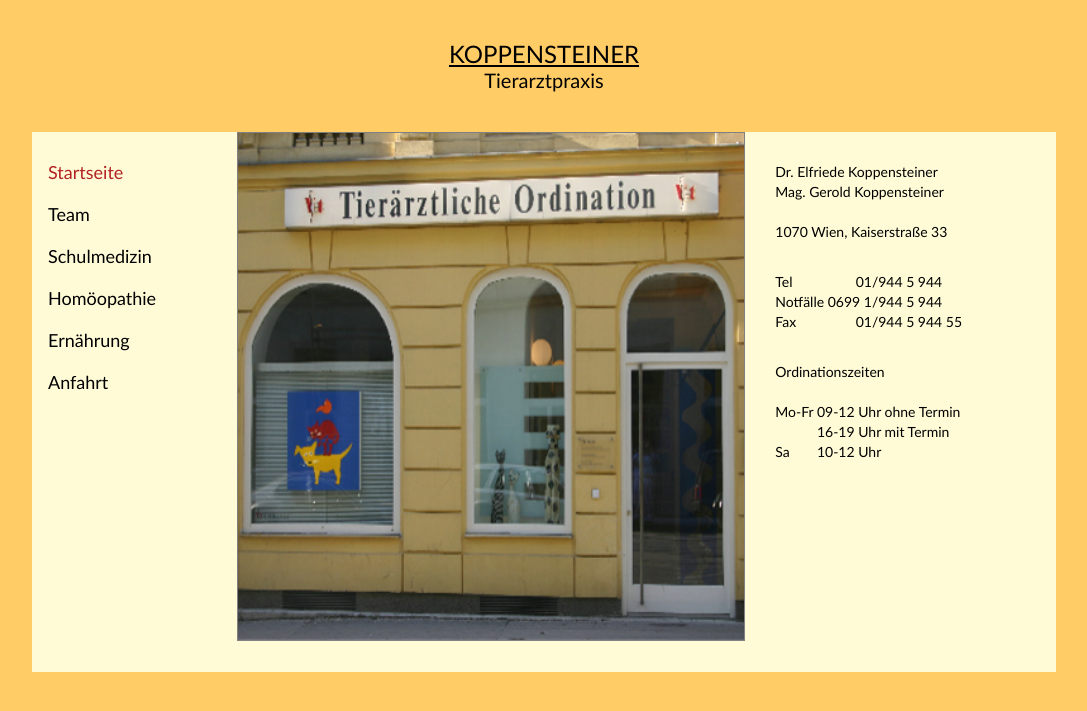
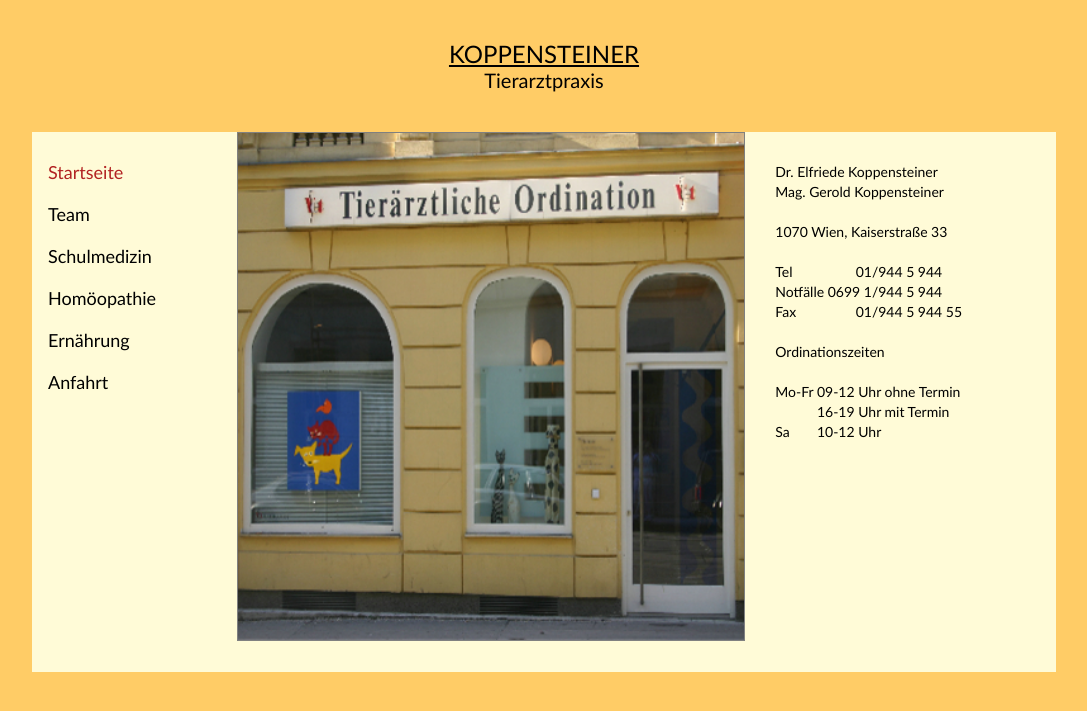
Before and after one commit to richardtraindl/tierarztpraxis-kaiserstrasse.at, a Jekyll site: the page built from index.html, in a window 1280 px wide. Shown: the top 711 px of the page, without its empty margins (96-1183 px from the left). Built offline with Jekyll 4.4.1, drawn with Linux system fonts in a browser that asks for light colours.

Commit message:
small changes

```diff
--- a/_includes/kontakt.html
+++ b/_includes/kontakt.html
@@ -24,7 +24,7 @@
 
 		<p>1070 Wien, Kaiserstraße 33</p>
 
-		<div class="huge-gap"></div>
+		<div class="gap"></div>
 
 		<table>
 			<tr>
@@ -44,7 +44,7 @@
 			</tr>
 		</table>
 
-		<div class="huge-gap"></div>
+		<div class="gap"></div>
 
 		<table>
 			<tr>
```
